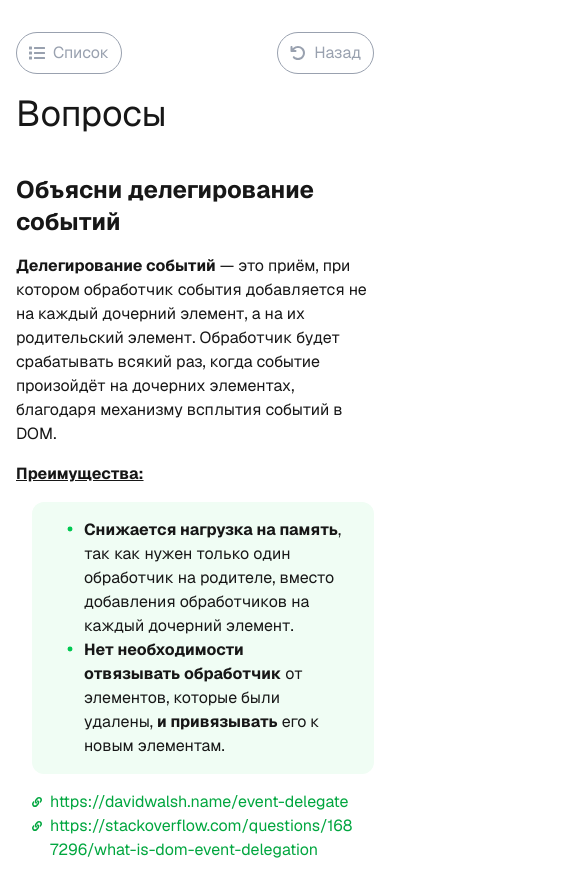
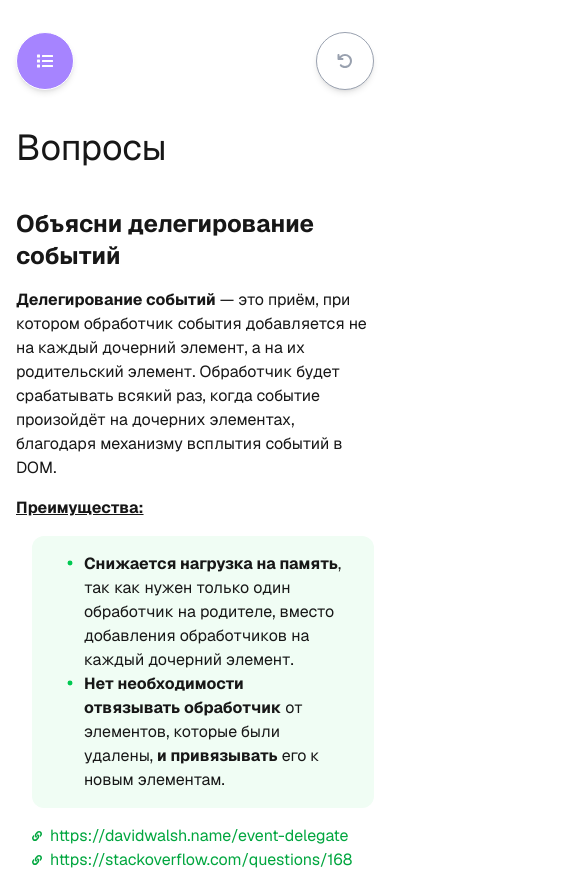
Before and after one commit to elfototo/FrontReady, a Next.js app: page /qwestion in a window 390 px wide. Shown: the top 870 px of the page, 585 px wide, since content can reach past the window. Built offline with nearby package versions, Linux system fonts and the light colour scheme.

Commit message:
ui qwestions

```diff
--- a/src/app/qwestion/page.tsx
+++ b/src/app/qwestion/page.tsx
@@ -42,31 +42,44 @@ export default function Qwestions() {
   };
 
   return (
-    <main className="font-sans lg:grid px-[1rem] xl:pb-20 xl:gap-10 sm:p-20">
-      <div className="flex justify-between mb-5 pt-[2rem]">
+    <main className="relative font-sans lg:grid px-[1rem] xl:gap-10">
+      <div className="flex justify-between mt-[2rem] pt-[1rem] ">
         <h1 className="hidden xl:block text-4xl">Вопросы</h1>
         <div className="xl:hidden ">
           <button
             onClick={handleOpen}
-            className="flex items-center gap-2 text-gray-400 cursor-pointer px-3 py-2 border-1 border-gray-400 rounded-full "
+            className="flex items-center gap-2 text-white cursor-pointer p-5 border-1 rounded-full fixed top-[2rem] bg-violet-400 shadow-md"
           >
-            <FaList /> Список
+            <FaList />
           </button>
         </div>
         <Link href={"/"}>
-          <div className="flex items-center gap-2 text-gray-400 cursor-pointer px-3 py-2 border-1 border-gray-400 rounded-full">
-            <FaArrowRotateLeft /> Назад
+          <div
+            className="flex items-center gap-2 text-gray-400 cursor-pointer p-5 border-1 border-gray-400 rounded-full bg-white shadow-md fixed right-[1rem] top-[2rem] xl:sticky xl:top-[1rem] xl:bottom-auto"
+          >
+            <FaArrowRotateLeft />
           </div>
         </Link>
       </div>
 
-      <h1 className="text-4xl xl:hidden">Вопросы</h1>
+      <h1 className="text-4xl xl:hidden pt-[5rem]">Вопросы</h1>
 
-      <div className="flex xl:gap-6 w-full">
+      <div className="flex xl:gap-6 w-full overflow-hidden">
         <div
-          className={`lg:w-[30%] w-[75%] absolute left-0 top-0 pt-20 bg-white  border-1 border-gray-200 shadow-lg ${
+          className={`bg-black opacity-40 w-full h-full absolute z-0 top-0 right-0 ${
             openMenu ? "block" : "hidden"
           }`}
+        ></div>
+
+        <div
+          className={`z-10 lg:w-[30%] w-[75%] absolute left-0 top-0 pt-[2rem] bg-white  border-1 border-gray-200 shadow-lg ${
+            openMenu ? "block" : "hidden"
+          }`}
+          style={{
+            height: "100vh",
+            overflowY: "auto",
+            overflowX: "hidden",
+          }}
         >
           <div className="text-2xl top-0 bg-white w-full pb-3 shadow-lg px-4 flex justify-between">
             <h2>Список</h2>
@@ -84,7 +97,11 @@ export default function Qwestions() {
                 key={item.id}
                 className="flex text-md items-center cursor-pointer text-gray-400  hover:text-black dark:hover:text-white py-4 border-t-1 solid border-gray-300"
               >
-                <a href={`#${item.title}`} className="flex items-center gap-2">
+                <a
+                  href={`#${item.title}`}
+                  onClick={handleOpen}
+                  className="flex items-center gap-2"
+                >
                   <h3>{item.title}</h3>
                 </a>
               </li>
```
